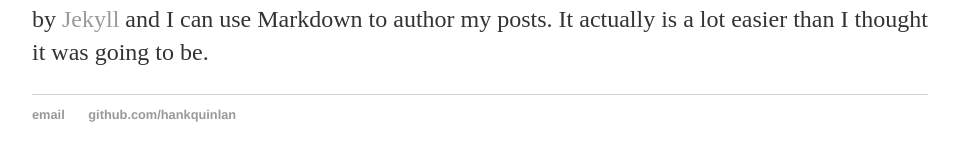
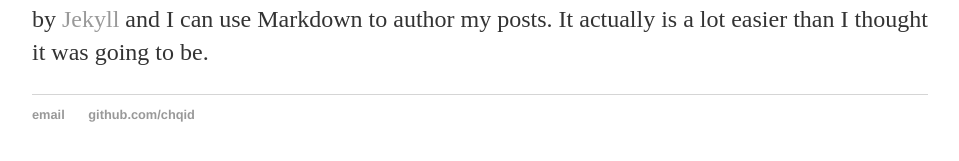
Before and after one commit to chqid/chqid.blog.io, a Jekyll site: the page built from _posts/2017-8-12-my-first-article.md, in a window 1280 px wide. Shown: the part 341-502 px from the top of the page, without its empty margins (160-1119 px from the left). Built offline with Jekyll 4.4.1, drawn with Linux system fonts in a browser that asks for light colours.

Commit message:
Update default.html

```diff
--- a/_layouts/default.html
+++ b/_layouts/default.html
@@ -21,8 +21,8 @@
 			</div><!-- /.container -->
 			<footer>
 	    		<ul>
-	        		<li><a href="mailto:hankquinlanhub@gmail.com">email</a></li>
-	        		<li><a href="https://github.com/hankquinlan">github.com/hankquinlan</a></li>
+	        		<li><a href="mailto:qdzhangcn@gmail.com">email</a></li>
+	        		<li><a href="https://github.com/chqid">github.com/chqid</a></li>
 				</ul>
 			</footer>
 		</body>
```
